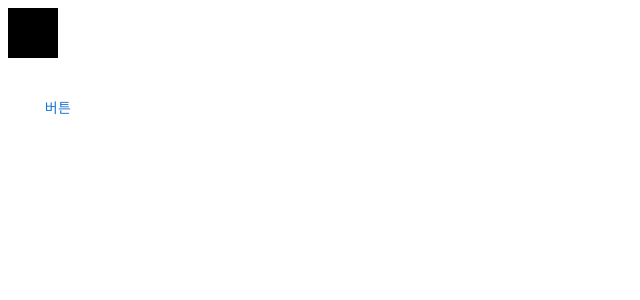
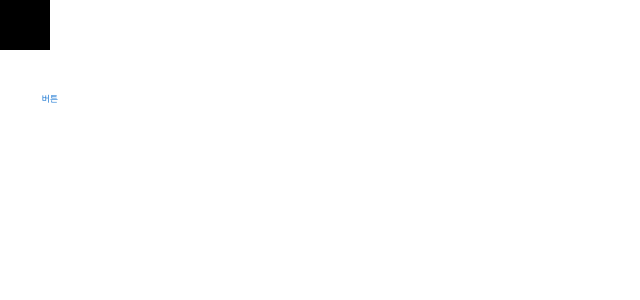
Before and after one commit to youryu0212/airbnb, a React (Create React App) app: page / in a window 1280 px wide. Shown: the top 300 px of the page, without its empty margins (0-640 px from the left). Built offline with nearby package versions, Linux system fonts and the light colour scheme.

Commit message:
feat: 디렉터리, 폰트, styled-components 환경 구성
global.js 추가
theme.js 추가
google fonts 추가

```diff
--- a/public/index.html
+++ b/public/index.html
@@ -1,14 +1,18 @@
 <!DOCTYPE html>
 <html lang="en">
-
   <head>
     <meta charset="utf-8" />
     <meta name="viewport" content="width=device-width, initial-scale=1" />
-  <title>React App</title>
+    <link rel="preconnect" href="https://fonts.googleapis.com" />
+    <link rel="preconnect" href="https://fonts.gstatic.com" crossorigin />
+    <link
+      href="https://fonts.googleapis.com/css2?family=Noto+Sans+KR:wght@400;700;900&display=swap"
+      rel="stylesheet"
+    />
+    <title>에어비앤비</title>
   </head>
 
   <body>
     <div id="root"></div>
   </body>
-
 </html>
--- a/src/App.tsx
+++ b/src/App.tsx
@@ -1,8 +1,8 @@
 import React from 'react';
-import { styled } from '@mui/system';
+import styled from 'styled-components';
 import { Button } from '@mui/material';
 
-const CustomDiv = styled('div')`
+const CustomDiv = styled.div`
   width: 50px;
   height: 50px;
   background-color: black;
--- /dev/null
+++ b/src/common/global.js
@@ -0,0 +1,14 @@
+import { createGlobalStyle } from 'styled-components';
+import reset from 'styled-reset';
+
+const GlobalStyle = createGlobalStyle`
+  ${reset}
+  html {
+    box-sizing: border-box;
+    font-size: 10px;
+    font-family: 'Noto Sans KR', sans-serif;
+    color: #010101;
+  }
+`;
+
+export default GlobalStyle;
--- /dev/null
+++ b/src/common/theme.js
@@ -0,0 +1,76 @@
+const fontSize = {
+  xs: '1.2rem',
+  sm: '1.4rem',
+  md: '1.6rem',
+  lg: '1.8rem',
+  xl: '2rem',
+  '2xl': '3.2rem',
+};
+
+const fontWeight = {
+  normal: '400',
+  bold: '700',
+  black: '900',
+};
+
+const lineHeights = {
+  shorter: '1.7rem',
+  short: '2rem',
+  base: '2.3rem',
+  tall: '2.6rem',
+  taller: '2.9rem',
+  logo: '4.6rem',
+};
+
+const letterSpacing = {
+  tighter: '-0.04rem',
+};
+
+const color = {
+  secondary: '#118917',
+  primary: '#E84C60',
+  black: '#010101',
+  grey1: '#333333',
+  grey2: '#4F4F4F',
+  grey3: '#828282',
+  grey4: '#BDBDBD',
+  grey5: '#E0E0E0',
+  grey6: '#F5F5F7',
+  white: '#FFFFFF',
+};
+
+const borderSize = {
+  medium: '0.3rem',
+  small: '0.19rem',
+};
+
+const lineHeight = {
+  large: '6rem',
+  medium: '2.6rem',
+  small: '1.6rem',
+};
+
+const margin = {
+  xLarge: '6rem',
+  large: '2.4rem',
+  medium: '1.6rem',
+};
+
+const padding = {
+  large: '2.4rem',
+  medium: '1.6rem',
+};
+
+const theme = {
+  fontSize,
+  fontWeight,
+  lineHeights,
+  letterSpacing,
+  color,
+  borderSize,
+  lineHeight,
+  margin,
+  padding,
+};
+
+export default theme;
--- a/src/index.tsx
+++ b/src/index.tsx
@@ -1,6 +1,10 @@
 import React from 'react';
 import ReactDOM from 'react-dom/client';
+import { StyledEngineProvider } from '@mui/styled-engine';
+import { ThemeProvider } from 'styled-components';
+import theme from './common/theme';
 import App from './App';
+import GlobalStyle from './common/global';
 
 const root = ReactDOM.createRoot(
   document.getElementById('root') as HTMLElement,
@@ -8,6 +12,11 @@
 
 root.render(
   <React.StrictMode>
-    <App />
+    <StyledEngineProvider injectFirst>
+      <GlobalStyle />
+      <ThemeProvider theme={theme}>
+        <App />
+      </ThemeProvider>
+    </StyledEngineProvider>
   </React.StrictMode>,
 );
```
Lines whose indentation alone changed are shown as unchanged.
